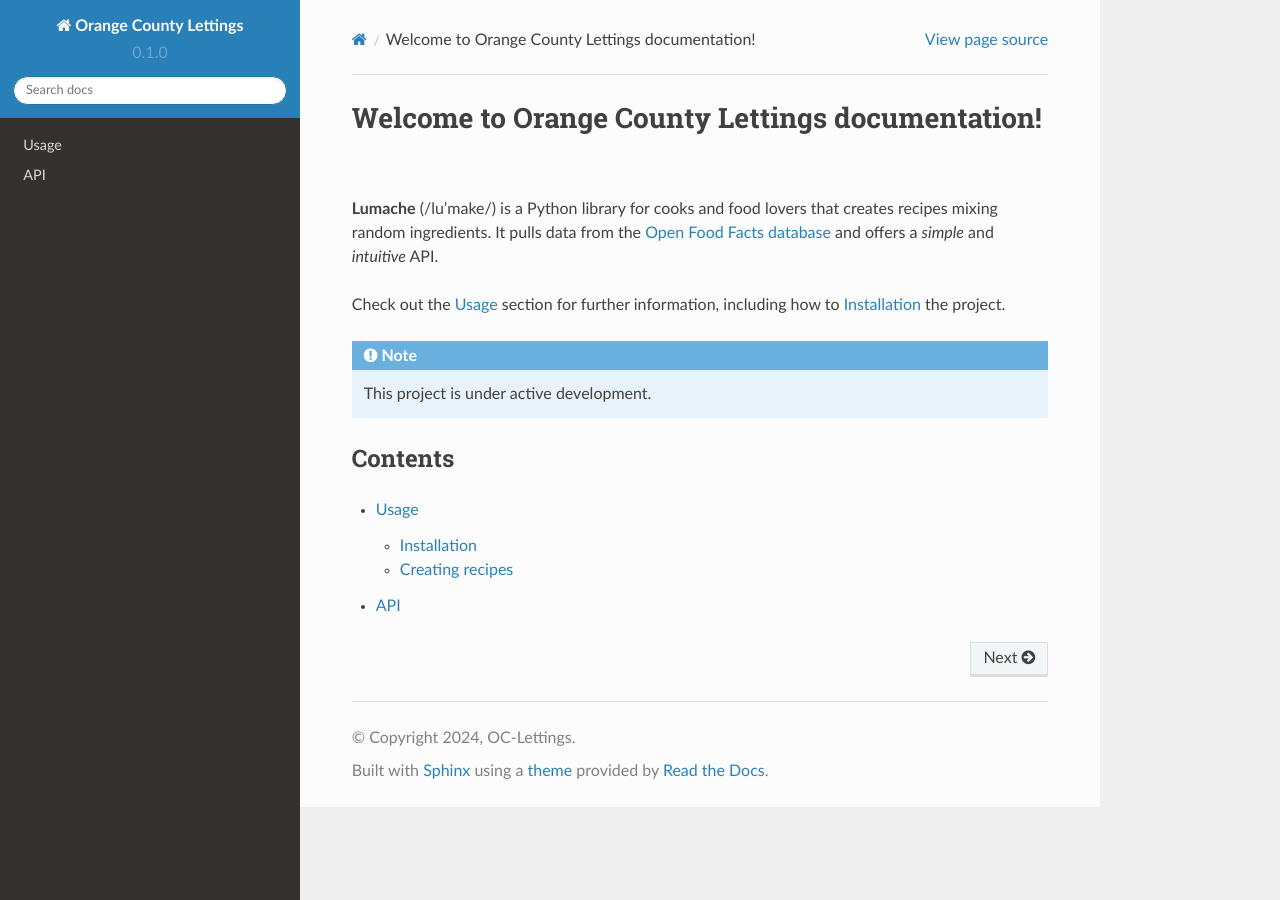
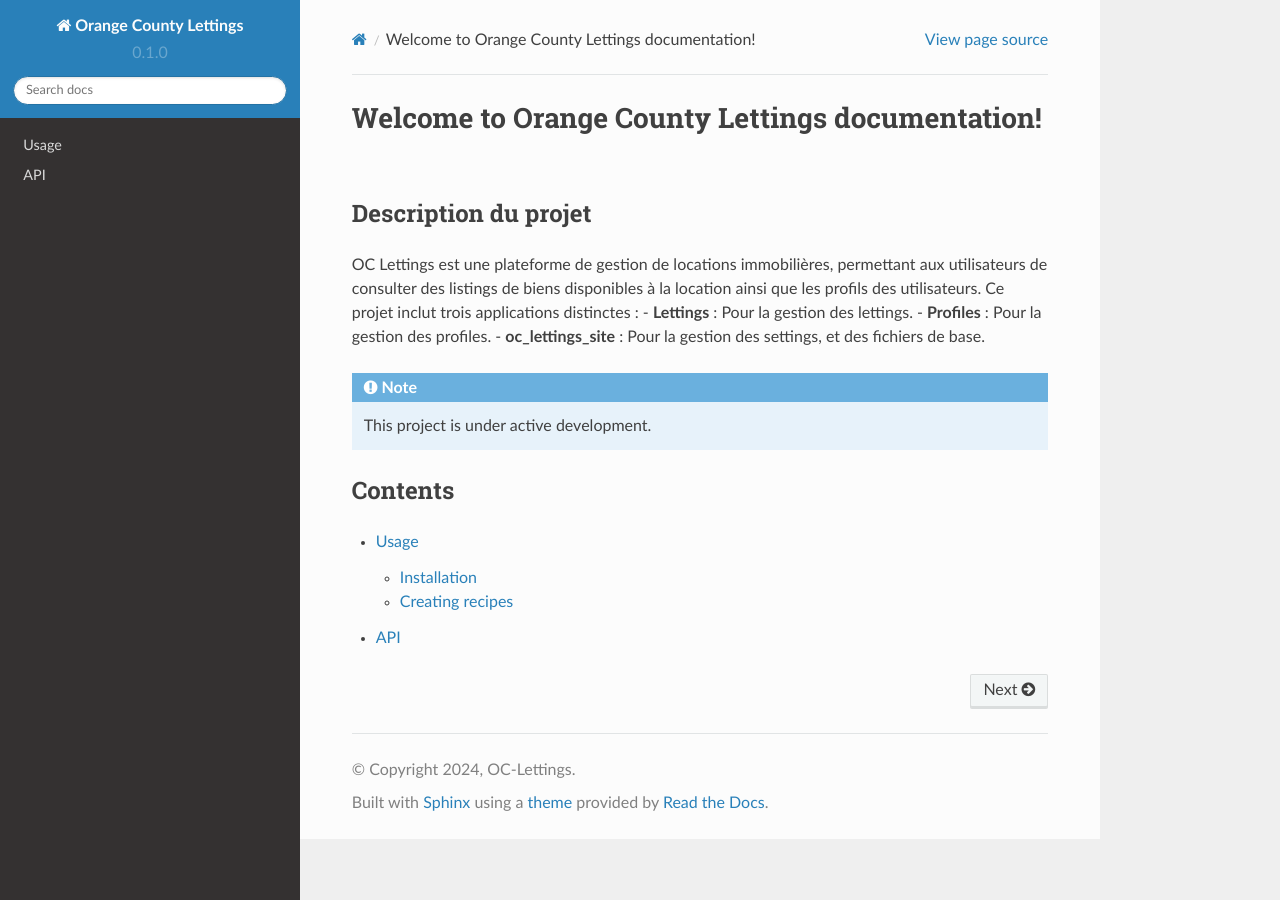
Before and after one commit to El-GuiGui/Orange-County-Lettings-Documentation-LG, a Sphinx documentation site: the page built from docs/source/index.rst, in a window 1280 px wide. Built offline with Sphinx 7.4.7 and the Read the Docs theme 2.0.0, drawn with Linux system fonts in a browser that asks for light colours.

Commit message:
Update index.rst

```diff
--- a/docs/source/index.rst
+++ b/docs/source/index.rst
@@ -1,13 +1,13 @@
 Welcome to Orange County Lettings documentation!
 ===================================
 
-**Lumache** (/lu'make/) is a Python library for cooks and food lovers
-that creates recipes mixing random ingredients.
-It pulls data from the `Open Food Facts database <https://world.openfoodfacts.org/>`_
-and offers a *simple* and *intuitive* API.
+Description du projet
+---------------------
+OC Lettings est une plateforme de gestion de locations immobilières, permettant aux utilisateurs de consulter des listings de biens disponibles à la location ainsi que les profils des utilisateurs. Ce projet inclut trois applications distinctes :
+- **Lettings** : Pour la gestion des lettings.
+- **Profiles** : Pour la gestion des profiles.
+- **oc_lettings_site** : Pour la gestion des settings, et des fichiers de base.
 
-Check out the :doc:`usage` section for further information, including
-how to :ref:`installation` the project.
 
 .. note::
 
```
